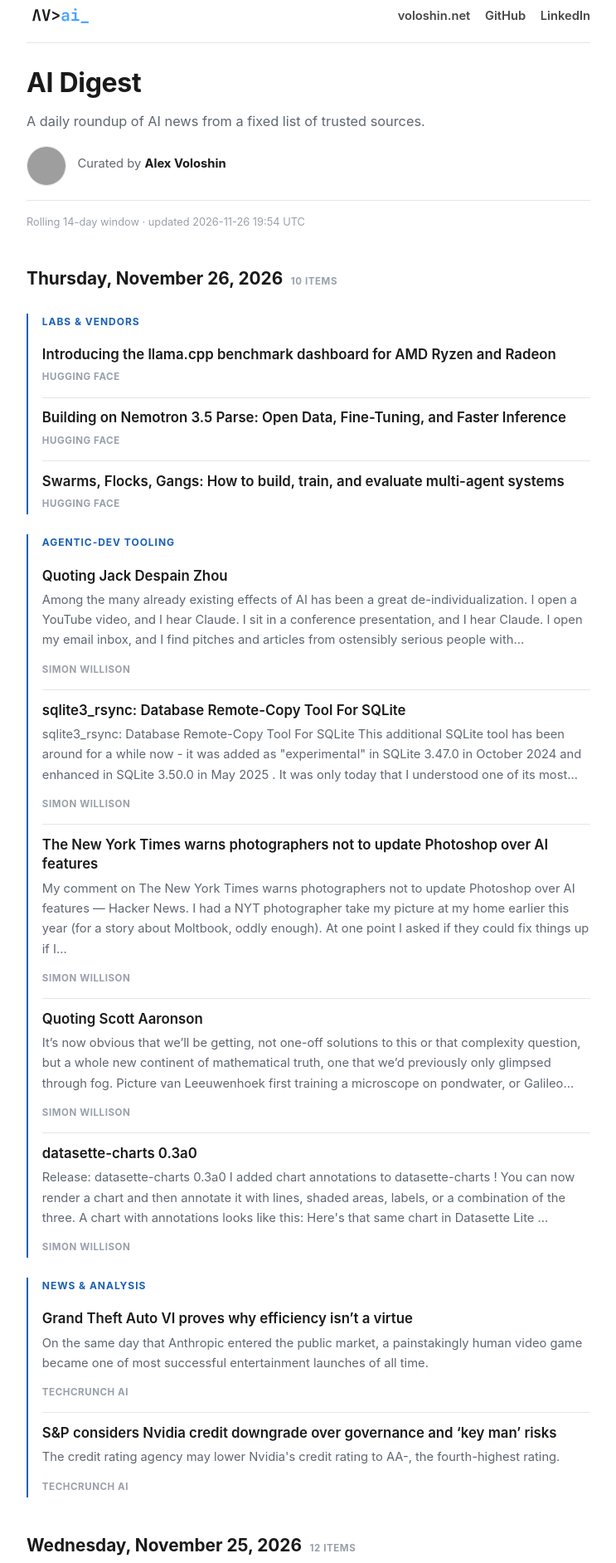
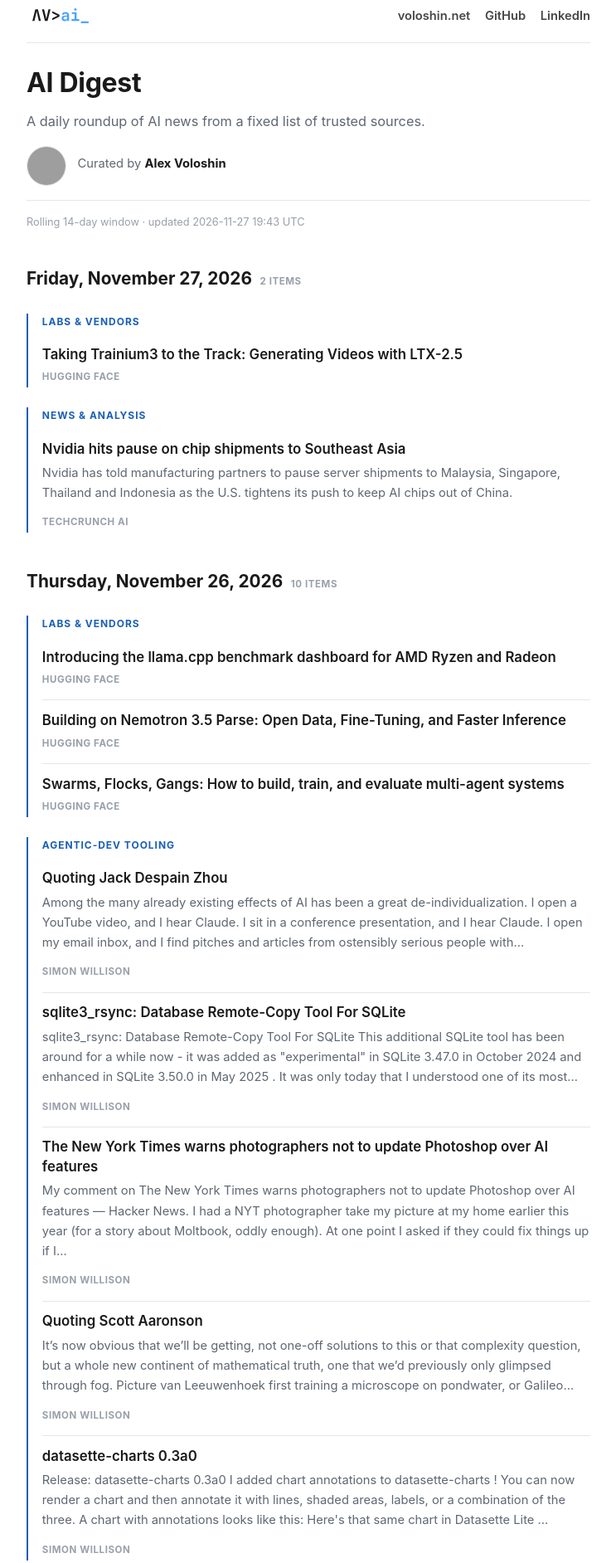
Before and after one commit to alex-voloshin-dev/ai-digest, a plain HTML site: page docs/index.html in a window 1280 px wide. Shown: the part 45-1929 px from the top of the page at 83% size, without its empty margins (268-1011 px from the left). Drawn offline with Linux system fonts and the light colour scheme; grey boxes are pictures that could not be loaded.

Commit message:
digest: 2026-11-27

```diff
--- a/docs/index.html
+++ b/docs/index.html
@@ -117,8 +117,19 @@ footer p { margin: 0; }
 <h1>AI Digest</h1>
 <p class="tagline">A daily roundup of AI news from a fixed list of trusted sources.</p>
 <div class="author"><img class="avatar" src="https://cdn.hashnode.com/uploads/avatars/69ffa642f239332df4ffa118/d25b9659-f828-4ee9-9eb4-8af9d56b3239.png?w=200&amp;h=200&amp;fit=crop&amp;crop=faces&amp;auto=compress,format&amp;format=webp" alt="Alex Voloshin" width="48" height="48"><div class="author-text"><p class="byline">Curated by <strong>Alex Voloshin</strong></p></div></div>
-<p class="meta">Rolling 14-day window &middot; updated 2026-11-26 19:54 UTC</p>
+<p class="meta">Rolling 14-day window &middot; updated 2026-11-27 19:43 UTC</p>
 </header>
+<div class="day">
+<h2>Friday, November 27, 2026<span class="count">2 items</span></h2>
+<section class="cat">
+<h3>Labs &amp; vendors</h3>
+<article class="item"><a class="title" href="https://huggingface.co/blog/video-trainium3" target="_blank" rel="noopener">Taking Trainium3 to the Track: Generating Videos with LTX-2.5</a><span class="source">Hugging Face</span></article>
+</section>
+<section class="cat">
+<h3>News &amp; analysis</h3>
+<article class="item"><a class="title" href="https://techcrunch.com/2026/11/26/nvidia-hits-pause-on-chip-shipments-to-southeast-asia/" target="_blank" rel="noopener">Nvidia hits pause on chip shipments to Southeast Asia</a><p class="summary">Nvidia has told manufacturing partners to pause server shipments to Malaysia, Singapore, Thailand and Indonesia as the U.S. tightens its push to keep AI chips out of China.</p><span class="source">TechCrunch AI</span></article>
+</section>
+</div>
 <div class="day">
 <h2>Thursday, November 26, 2026<span class="count">10 items</span></h2>
 <section class="cat">
@@ -438,32 +449,6 @@ footer p { margin: 0; }
 <article class="item"><a class="title" href="https://techcrunch.com/2026/11/12/democrats-launch-nvidia-investigation-write-scathing-letter-on-huangs-scheme-with-trump/" target="_blank" rel="noopener">Democrats launch Nvidia investigation, write scathing letter on Huang’s ‘scheme’ with Trump</a><p class="summary">This Congressional investigation into Nvidia&#x27;s China sales and its dealings with Trump is the second one, so far, since news of the alleged spy affair broke.</p><span class="source">TechCrunch AI</span></article>
 </section>
 </div>
-<div class="day">
-<h2>Thursday, November 12, 2026<span class="count">14 items</span></h2>
-<section class="cat">
-<h3>Labs &amp; vendors</h3>
-<article class="item"><a class="title" href="https://openai.com/business/customer-stories/holidays-extras-codex" target="_blank" rel="noopener">Holiday Extras is rethinking what it can build with Codex</a><p class="summary">With Codex, Holiday Extras is turning customer expertise into better apps, higher booking conversion and new possibilities for growth.</p><span class="source">OpenAI</span></article>
-<article class="item"><a class="title" href="https://openai.com/index/children-first-declaration" target="_blank" rel="noopener">Supporting research on AI and children’s safety</a><p class="summary">OpenAI commits $2 million to research on AI and children’s safety. The work supports shared tools to measure risks and opportunities for young people.</p><span class="source">OpenAI</span></article>
-<article class="item"><a class="title" href="https://deepmind.google/blog/introducing-gemini-4-hydrogen/" target="_blank" rel="noopener">Introducing Gemini 4 Hydrogen</a><span class="source">Google DeepMind</span></article>
-<article class="item"><a class="title" href="https://huggingface.co/blog/3d-lora-finetuning" target="_blank" rel="noopener">The Definitive Fine-Tuning Guide for 3D Generation Models</a><span class="source">Hugging Face</span></article>
-</section>
-<section class="cat">
-<h3>Agentic-dev tooling</h3>
-<article class="item"><a class="title" href="https://simonwillison.net/2026/Nov/11/gemini-decisions-api/" target="_blank" rel="noopener">Gemini Decisions API</a><p class="summary">Gemini Decisions API Google join Jev and OpenAI in the decision model category with &quot;Gemini Decision 1&quot;. This new model API is almost identical to Jev: it supports the same three types of questions (yes/no, choice, and rubric-scoring) and even reuses Jev&#x27;s term &quot;Noul&quot; for a…</p><span class="source">Simon Willison</span></article>
-<article class="item"><a class="title" href="https://simonwillison.net/2026/Nov/11/aws-emulator/" target="_blank" rel="noopener">aws-emulator</a><p class="summary">aws-emulator Finally, an official emulator from AWS to run tests against a local clone of their many different services without having to provision a paid API key to do so. It&#x27;s written in Rust by a huge swarm of agents - 29,684 commits in the first three weeks of the project…</p><span class="source">Simon Willison</span></article>
-<article class="item"><a class="title" href="https://simonwillison.net/2026/Nov/11/tools-tags/" target="_blank" rel="noopener">Browse tools.simonwillison.net by tag</a><p class="summary">Browse tools.simonwillison.net by tag I&#x27;ve been wanting a better way to browse my collection of vibe-coded tools (244 and counting) for a while. I had a few Fable 5.2 credits left over before my weekly reset so I set it to work using tree-sitter to analyze the code for…</p><span class="source">Simon Willison</span></article>
-<article class="item"><a class="title" href="https://simonwillison.net/2026/Nov/11/llm/" target="_blank" rel="noopener">llm 0.37.2</a><p class="summary">Release: llm 0.37.2 Fixes a security issue reported by Daniel de Araujo in GHSA-v9h7-jj4g-f862 and GHSA-r639-rr7r-x72w . LLM has a mechanism called extra-openai-models.yaml - now managed by the new-in-0.37 llm openai endpoint add command - for using LLM with OpenAI-compatible…</p><span class="source">Simon Willison</span></article>
-</section>
-<section class="cat">
-<h3>News &amp; analysis</h3>
-<article class="item"><a class="title" href="https://techcrunch.com/2026/11/12/hugging-face-ceo-vows-to-keep-fighting-for-open-source-ai-after-jensen-huangs-exit/" target="_blank" rel="noopener">Hugging Face CEO vows to keep fighting for open source AI after Jensen Huang’s exit</a><p class="summary">Hugging Face&#x27;s CEO pledged to keep fighting for open source AI after Huang&#x27;s exit, raising questions about Nvidia&#x27;s $12.9 billion acquisition.</p><span class="source">TechCrunch AI</span></article>
-<article class="item"><a class="title" href="https://techcrunch.com/2026/11/12/united-airlines-blocks-ai-agents-from-booking-flights-citing-cybersecurity-risks/" target="_blank" rel="noopener">United Airlines blocks AI agents from booking flights, citing cybersecurity risks</a><p class="summary">The airline said it will not allow customers to use AI agents to book flights and manage reservations.</p><span class="source">TechCrunch AI</span></article>
-<article class="item"><a class="title" href="https://techcrunch.com/2026/11/12/softbanks-billion-dollar-loss-may-have-put-a-cap-on-ais-natural-gas-ambitions/" target="_blank" rel="noopener">SoftBank’s billion-dollar loss may have put a cap on AI’s natural gas ambitions</a><p class="summary">SoftBank lost over $3 billion preordering natural gas turbines to power AI data centers. Here&#x27;s what the loss means to power markets.</p><span class="source">TechCrunch AI</span></article>
-<article class="item"><a class="title" href="https://techcrunch.com/2026/11/12/phota-labs-uses-ai-to-turn-everyday-photos-into-professional-looking-shots/" target="_blank" rel="noopener">Phota Labs uses AI to turn everyday photos into professional-looking shots</a><p class="summary">Rather than giving consumers yet another photo-editing tool, Phota Labs aims to use advances in AI to automate the editing process so it’s easier for anyone to turn everyday moments into better photos.</p><span class="source">TechCrunch AI</span></article>
-<article class="item"><a class="title" href="https://techcrunch.com/2026/11/12/jensen-huang-agrees-to-testify-before-congress/" target="_blank" rel="noopener">Jensen Huang agrees to testify before Congress</a><p class="summary">Huang, who was ousted as CEO following reports of an alleged affair with a woman suspected of spying for China, agreed to testify Wednesday after several senior lawmakers threatened to subpoena him.</p><span class="source">TechCrunch AI</span></article>
-<article class="item"><a class="title" href="https://techcrunch.com/2026/11/12/five-ways-jensen-huangs-ouster-from-nvidia-could-damage-the-ai-industry/" target="_blank" rel="noopener">Five ways Jensen Huang’s ouster from Nvidia could damage the AI industry</a><p class="summary">Nvidia&#x27;s ousted CEO Jensen Huang&#x27;s downfall isn’t just your run-of-the-mill salacious billionaire sex scandal. He was using his influence to push the AI industry in some very specific ways.</p><span class="source">TechCrunch AI</span></article>
-</section>
-</div>
 <footer>
 <p>Automated, unattended news page. Built deterministically from a fixed list
 of trusted source feeds; every item links to its origin.</p>
```
Also changed, not shown: 1 other file.
